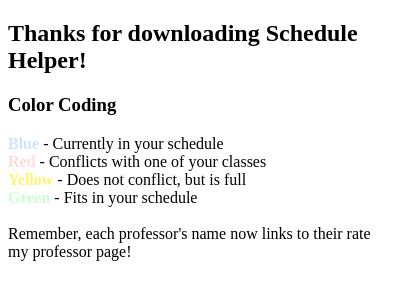
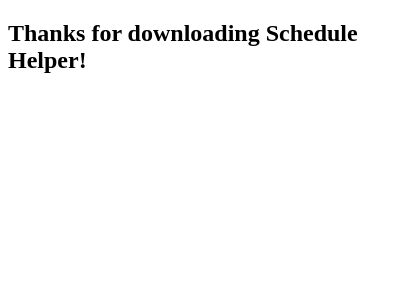
Before and after one commit to sergeichestakov/ScheduleHelper, a browser extension: page popup/popup.html in a window 400 px wide. Drawn offline with Linux system fonts and the light colour scheme.

Commit message:
Revert "Added to popup"
This reverts commit 57c99121ecab5218046e0545bde2add4ceb27bf3.

```diff
--- a/popup/popup.css
+++ /dev/null
@@ -1,23 +0,0 @@
-body {
-  min-width:225px;
-}
-
-.text {
-  font-weight: bold;
-}
-
-.blue {
-  color: rgb(207, 228, 255);
-}
-
-.red {
-  color: rgb(255, 220, 220);
-}
-
-.yellow {
-  color: rgb(255, 244, 112);
-}
-
-.green {
-  color: rgb(206, 255, 206);
-}
--- a/popup/popup.html
+++ b/popup/popup.html
@@ -2,21 +2,8 @@
 <html>
   <head>
     <Title>Popup</Title>
-    <link rel="stylesheet" href="popup.css"/>
   </head>
   <body>
     <h2>Thanks for downloading Schedule Helper!</h2>
-    <h3>Color Coding</h3>
-
-    <div><span class="blue text">Blue</span> - Currently in your schedule</div>
-    <div><span class="red text">Red</span> - Conflicts with one of your classes</div>
-    <div><span class="yellow text">Yellow</span> - Does not conflict, but is full</div>
-    <div><span class="green text">Green</span> - Fits in your schedule</div>
-    <br />
-
-    <div>
-      Remember, each professor's name now links to their rate my professor page!
-    </div>
-
   </body>
 </html>
```
